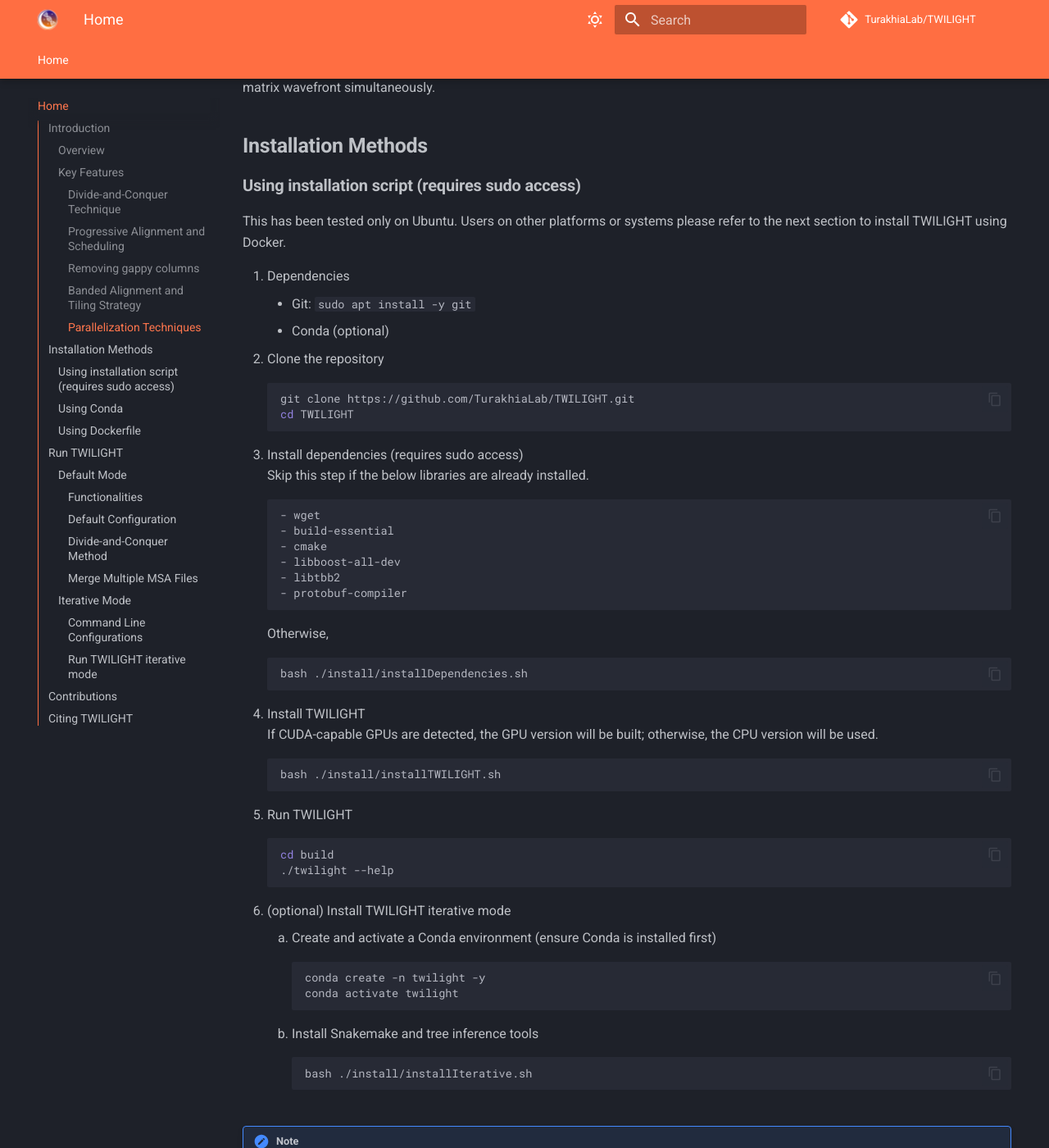
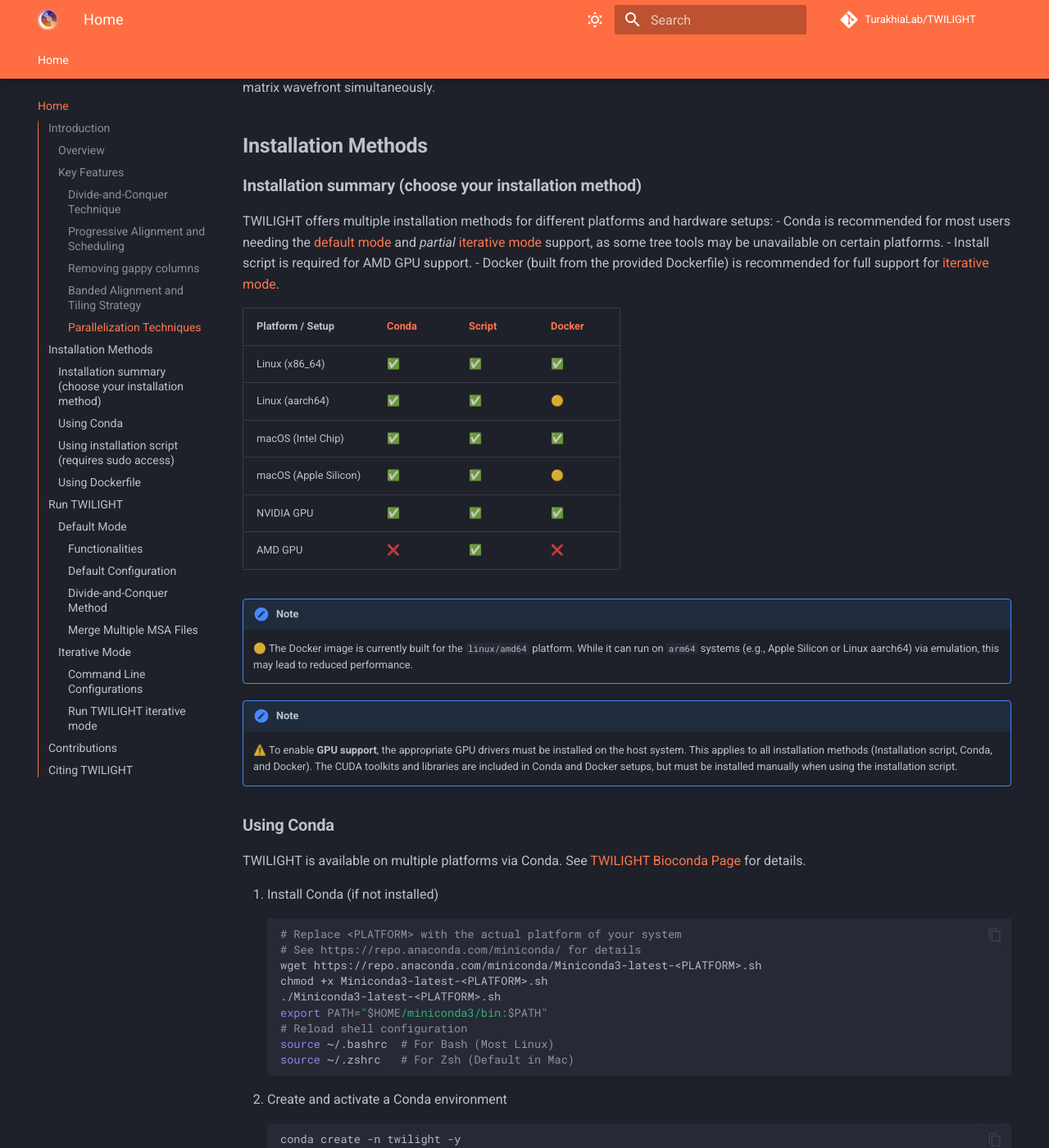
Before and after one commit to TurakhiaLab/TWILIGHT, an MkDocs documentation site: the page built from docs/index.md, in a window 1280 px wide and 1400 px high, scrolled down 2490 px. Shown: the whole window at 82% size. Built offline with MkDocs 1.6.1 and Material for MkDocs 9.7.7, drawn with Linux system fonts in a browser that asks for light colours; comment, search, counter and statistics services are not loaded; some of the changed text lies outside the part shown.

Commit message:
update docs

````diff
--- a/docs/index.md
+++ b/docs/index.md
@@ -43,111 +43,152 @@
 <a name="install"></a>
 ## <b>Installation Methods</b>
 
+### **Installation summary (choose your installation method)**
+
+TWILIGHT offers multiple installation methods for different platforms and hardware setups:
+- Conda is recommended for most users needing the [default mode](#default) and *partial* [iterative mode](#iterative) support, as some tree tools may be unavailable on certain platforms.
+- Install script is required for AMD GPU support.
+- Docker (built from the provided Dockerfile) is recommended for full support for [iterative mode](#iterative).
+
+| Platform / Setup       | [Conda](#conda) | [Script](#script) | [Docker](#docker) |
+|------------------------|-----------------|-------------------|-------------------|
+| Linux (x86_64)         | ✅               | ✅                | ✅                |
+| Linux (aarch64)        | ✅               | ✅                | 🟡                |
+| macOS (Intel Chip)     | ✅               | ✅                | ✅                |
+| macOS (Apple Silicon)  | ✅               | ✅                | 🟡                |
+| NVIDIA GPU             | ✅               | ✅                | ✅                |
+| AMD GPU                | ❌               | ✅                | ❌                |
+
+!!!Note
+    🟡 The Docker image is currently built for the `linux/amd64` platform. While it can run on `arm64` systems (e.g., Apple Silicon or Linux aarch64) via emulation, this may lead to reduced performance.
+
+!!!Note
+    ⚠️ To enable **GPU support**, the appropriate GPU drivers must be installed on the host system. This applies to all installation methods (Installation script, Conda, and Docker). The CUDA toolkits and libraries are included in Conda and Docker setups, but must be installed manually when using the installation script.
+
+
+### **Using Conda** <a name=conda></a>
+
+TWILIGHT is available on multiple platforms via Conda. See [TWILIGHT Bioconda Page](https://anaconda.org/bioconda/twilight) for details.
+
+0. <a name=installconda></a> Install Conda (if not installed)
+    ```bash
+    # Replace <PLATFORM> with the actual platform of your system
+    # See https://repo.anaconda.com/miniconda/ for details
+    wget https://repo.anaconda.com/miniconda/Miniconda3-latest-<PLATFORM>.sh
+    chmod +x Miniconda3-latest-<PLATFORM>.sh
+    ./Miniconda3-latest-<PLATFORM>.sh
+    export PATH="$HOME/miniconda3/bin:$PATH"
+    # Reload shell configuration
+    source ~/.bashrc  # For Bash (Most Linux)
+    source ~/.zshrc   # For Zsh (Default in Mac)
+    ```
+1. Create and activate a Conda environment
+    ```bash
+    conda create -n twilight -y
+    conda activate twilight
+    # Set up channels
+    conda config --add channels defaults
+    conda config --add channels bioconda
+    conda config --add channels conda-forge
+    conda config --set channel_priority strict
+    # Install TWILIGHT
+    conda install bioconda::twilight
+    ```
+2. Install TWILIGHT iterative mode
+    ```bash
+    git clone https://github.com/TurakhiaLab/TWILIGHT.git
+    cd TWILIGHT
+    bash ./install/installIterative.sh
+    ```
+
 ### **Using installation script (requires sudo access)**
-This has been tested only on Ubuntu. Users on other platforms or systems please refer to the next section to install TWILIGHT using Docker.
+Users without sudo access are advised to install TWILIGHT via [Conda](#conda) or [Docker](#docker).
 
-0. Dependencies
-    - Git: `sudo apt install -y git`
-    - Conda (optional)
 1. Clone the repository
-```bash
-git clone https://github.com/TurakhiaLab/TWILIGHT.git
-cd TWILIGHT
-```
+    ```bash
+    git clone https://github.com/TurakhiaLab/TWILIGHT.git
+    cd TWILIGHT
+    ```
 2. Install dependencies (requires sudo access)
-Skip this step if the below libraries are already installed.
-```bash
-- wget
-- build-essential
-- cmake
-- libboost-all-dev
-- libtbb2
-- protobuf-compiler
-```
-Otherwise,
-```bash
-bash ./install/installDependencies.sh
-```
-4. Install TWILIGHT
-If CUDA-capable GPUs are detected, the GPU version will be built; otherwise, the CPU version will be used.
-```bash
-bash ./install/installTWILIGHT.sh
-```
-5. Run TWILIGHT
-```bash
-cd build
-./twilight --help
-```
-6. (optional) Install TWILIGHT iterative mode
-    1. Create and activate a Conda environment (ensure Conda is installed first)
-```bash
-conda create -n twilight -y
-conda activate twilight
-```
-    2. Install Snakemake and tree inference tools
-```bash
-bash ./install/installIterative.sh
-```
+    TWILIGHT depends on the following common system libraries, which are typically pre-installed on most development    environments:
+    ```bash
+    - wget
+    - build-essential
+    - cmake
+    - libboost-all-dev
+    ```
+    It also requires `libtbb-dev`, which is not always pre-installed on all systems. For users who do not have sudo     access and are missing **only** `libtbb-dev`, our script builds and installs TBB from source in the local user  environment, with **no sudo access required**.
+
+    For Ubuntu users with sudo access, if any of the required libraries are missing, you can install them with:
+    ```bash
+    sudo apt install -y wget build-essential libboost-all-dev cmake libtbb-dev
+    ```
+    For Mac users, install dependencies using **Homebrew**:
+    ```bash
+    xcode-select --install # if not already installed
+    brew install wget boost cmake tbb
+    ```
+3. Build TWILIGHT
+    Our build script automatically detects the best available compute backend **(CPU, NVIDIA GPU, or AMD GPU)** and builds TWILIGHT accordingly. Alternatively, users can manually specify the desired target platform.
+
+    Automatic build:
+    ```bash
+    bash ./install/buildTWILIGHT.sh
+    ```
+    Build for a specific platform:
+    ```bash
+    bash ./install/buildTWILIGHT.sh cuda # For NVIDIA GPUs
+    bash ./install/buildTWILIGHT.sh hip  # For AMD GPUs
+    ```
+4. The TWILIGHT executable is located in the `bin` directory and can be run as follows:
+    ```bash
+    cd bin
+    ./twilight --help
+    ```
+5. (optional) Install TWILIGHT iterative mode (ensure [Conda is installed](#installconda) first)
+    ```bash
+    # Create and activate a Conda environment
+    conda create -n twilight -y
+    conda activate twilight
+    # Install Snakemake and tree inference tools
+    bash ./install/installIterative.sh
+    ```
+
 !!!Note
     **TWILIGHT** is built using CMake and depends upon libraries such as Boost, oneTBB, etc. If users face version issues, try using the docker methods detailed below.
 
-
-### **Using Conda**
-TWILIGHT is currently available for installation via Conda on the linux/amd64 platform only. Users on other platforms please refer to the Docker section.
-
-**Step 1:** Create and activate a Conda environment (ensure Conda is installed first)
-```bash
-conda create -n twilight -y
-conda activate twilight
-```
-**Step 2:** Install TWILIGHT
-```bash
-conda install bioconda::twilight
-```
-**Step 3 (optional):** Install TWILIGHT iterative mode
-```bash
-git clone https://github.com/TurakhiaLab/TWILIGHT.git
-cd TWILIGHT
-bash ./install/installIterative.sh
-```
-
-### **Using Dockerfile**
+### **Using Dockerfile** <a name=docker></a>
 The Dockerfile installed all the dependencies and tools for TWILIGHT default/iterative mode.
 
-0. Dependencies
-    - Git: `sudo apt install -y git`
-    - Docker
 1. Clone the repository
-```bash
-git clone https://github.com/TurakhiaLab/TWILIGHT.git
-cd TWILIGHT
-```
+    ```bash
+    git clone https://github.com/TurakhiaLab/TWILIGHT.git
+    cd TWILIGHT
+    ```
 2. Build the docker image
-    - CPU version
-```bash
-cd docker/cpu
-docker build -t twilight .
-```
-    - GPU version (using nvidia/cuda as base image)
-```bash
-cd docker/gpu
-docker build -t twilight .
-```
-3. Build and run docker container
-    - CPU version
-```bash
-docker run --platform=linux/amd64 -it twilight
-```
-    - GPU version
-Since the prebuilt version included in the Docker image is for CPU only, please rebuild TWILIGHT within the container to enable GPU support.
-```bash
-docker run --platform=linux/amd64 --gpus all -it twilight
-bash ./install/installTWILIGHT.sh # Within the container
-```
+    CPU version
+    ```bash
+    cd docker/cpu
+    docker build -t twilight .
+    ```
+    GPU version (using nvidia/cuda as base image)
+    ```bash
+    cd docker/gpu
+    docker build -t twilight .
+    ```
+3. Start and run docker container
+    CPU version
+    ```bash
+    docker run --platform=linux/amd64 -it twilight
+    ```
+    GPU version
+    ```bash
+    docker run --platform=linux/amd64 --gpus all -it twilight
+    ```
 4. Run TWILIGHT
-```bash
-./twilight --help
-```
+    ```bash
+    ./twilight --help
+    ```
 
 ## <a name="Run TWILIGHT"></a> **Run TWILIGHT**
 
@@ -173,10 +214,11 @@
 | `-x`, `--matrix`                 | User-specified substitution matrix path.                                                                             |
 | `-k`, `--keep-temp`              | Keep the temporary directory.                                                                                        |
 | `-s`, `--sum-of-pairs-score`     | Calculate the sum-of-pairs-score after alignment.                                                                    |
+| `--type`                         | Data type. `n` for nucleotide sequences and `p` for protein sequences. Will be automatically inferred if not provided.                          |
 | `--no-align-gappy`               | Do not align gappy columns. This will create a longer MSA (larger file).                                             |
-| `length-deviation`               | Filters out sequences whose lengths deviate from the average by more than the specified fraction. Default: 0.1.                                             |
-| `max-ambig`               | Filters out sequences with an ambiguous character proportion exceeding the specified threshold. Default: 0.1.                                        |
-| `no-filtering`               | Do not exclude any sequences, regardless of ambiguity or length deviation.                                       |
+| `length-deviation`               | Sequences whose lengths deviate from the average by more than the specified fraction will be deferred or excluded. Default: disabled. |
+| `max-ambig`               | Sequences with an ambiguous character proportion exceeding the specified threshold will be deferred or excluded. Default: 0.1.  |
+| `--filter`               | Exclude sequences with high ambiguity or length deviation. Default: disabled. |
 | `--merge`                        | Method to merge subtrees. `t` for Transitivity Merger and `p` for Pregressive Alignment. Default: `p`.               |
 | `--match`                        | Match score. Default: 18.                                                                                            |
 | `--mismatch`                     | Mismatch penalty (transversions). Default: -8.                                                                       |
@@ -186,6 +228,7 @@
 | `--gap-ends`                   | Penalty for gaps at both ends. Default: the same as gap-extend penalty.                                                                                     |
 | `--xdrop`                        | X-drop value (scale). The actual X-drop will be multiplied by the gap-extend penalty. Default: 600.                  |
 | `--output-type`                  | Way to present MSA. `FASTA` for FASTA format and `CIGAR` for CIGAR-like compressed format. Default: `FASTA`.         |
+| `--check`                  | Check the final alignment. Sequences with no legal alignment will be displayed.       |
 | `-h`, `--help`                   | Print help messages.                                                                                                 |
 | `--version`                   | Show TWILIGHT version.                                                                                                 |
 | **Options only for GPU version**                                                                                                                        |
@@ -199,7 +242,7 @@
 
 Enter into the build directory (assuming `$TWILIGHT_HOME` directs to the TWILIGHT repository directory)
 ```bash
-cd $TWILIGHT_HOME/build
+cd $TWILIGHT_HOME/bin
 ./twilight -h
 ```
 #### **Default Configuration**
@@ -266,8 +309,10 @@
 ```bash
 cd $TWILIGHT_HOME/workflow
 ```
-2. (optional) Update the `workflow/config.yaml` file
+2. Update the `workflow/config.yaml` file
 In addition to command line options, `workflow/config.yaml` provides additional options for functionalities in TWILIGHT and substitution models for tree inference tools. See `workflow/config.yaml` for more details.
+!!!Note
+    For users who install TWILIGHT via Conda, please replace the executable path `"../bin/twilight"` with `"twilight"` in `config.yaml`. Feel free to switch to a more powerful tree tool if available, such as replacing `"raxmlHPC"` with `"raxmlHPC-PTHREADS-AVX2"` for better performance.
 3. Run
     * Usage syntax
     ```bash
````
